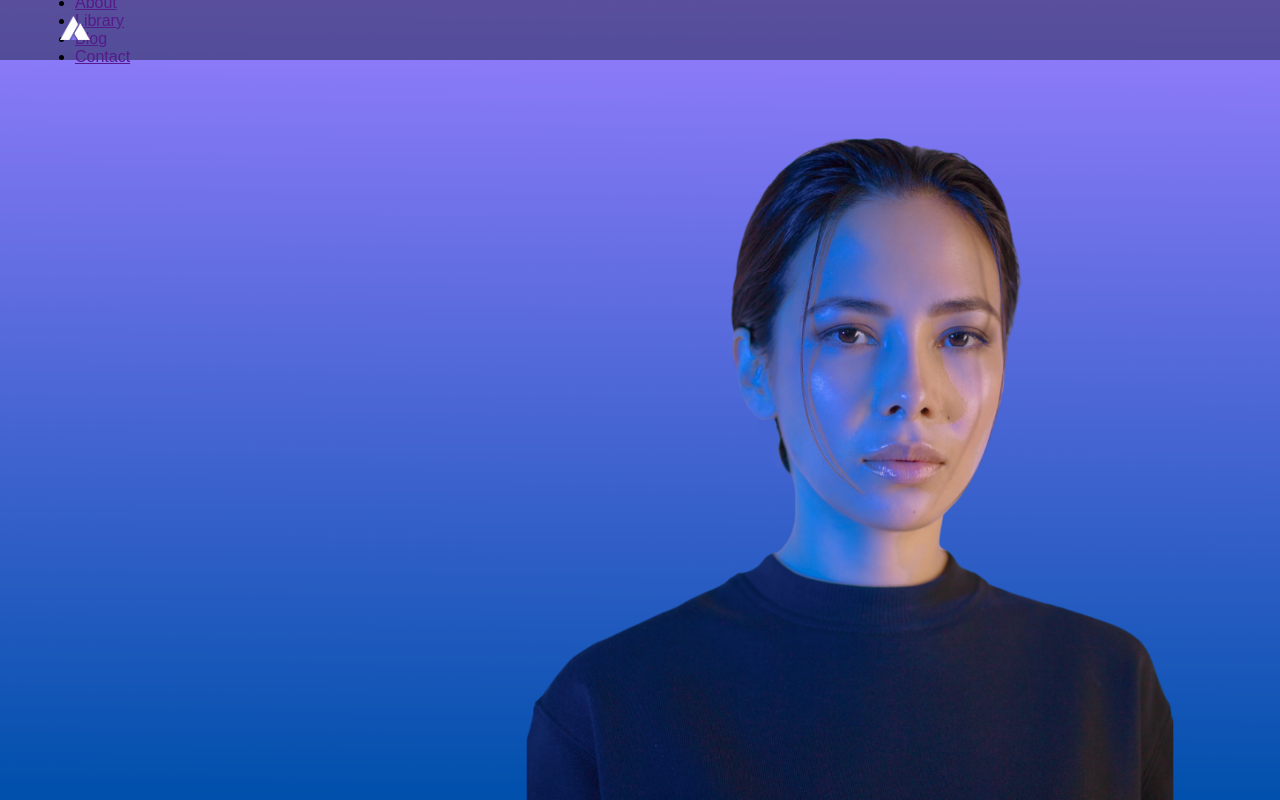
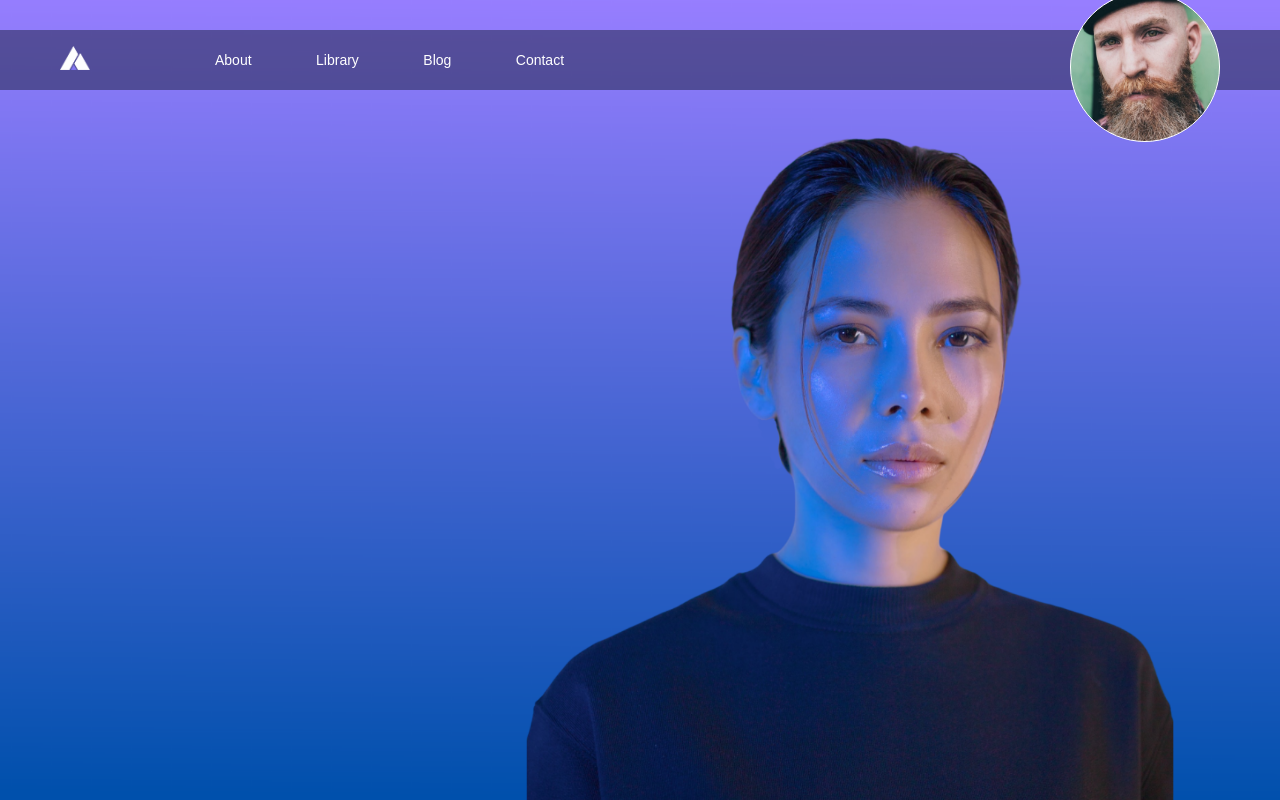
Before and after one commit to samseen/RedHut, a plain HTML site: page index.html in a window 1280 px wide. Drawn offline with Linux system fonts and the light colour scheme.

Commit message:
Added a user to the menu.

```diff
--- a/index.html
+++ b/index.html
@@ -20,6 +20,10 @@
                     <li><a href="">Contact</a></li>
                 </ul>
             </nav>
+            <div class="user">
+                <p>Geraldine Thomas</p>
+                <img src="images/user.png" alt="">
+            </div>
         </div>
     </div>
 </body>
--- a/style.css
+++ b/style.css
@@ -11,6 +11,8 @@
     background-position: center;
     background-size: cover;
     position: relative;
+    padding-top: 30px;
+    box-sizing: border-box;
 }
 
 .navbar {
@@ -24,7 +26,7 @@
 }
 
 .logo {
-    width: 15px;
+    width: 155px;
 }
 
 .logo img {
@@ -33,3 +35,19 @@
     z-index: 10;
     cursor: pointer;
 }
+
+nav {
+    flex: 1;
+}
+
+nav ul li {
+    list-style: none;
+    display: inline-block;
+    margin-right: 60px;
+}
+
+nav ul li a {
+    text-decoration: none;
+    color: #fff;
+    font-size: 14px;
+}
```
